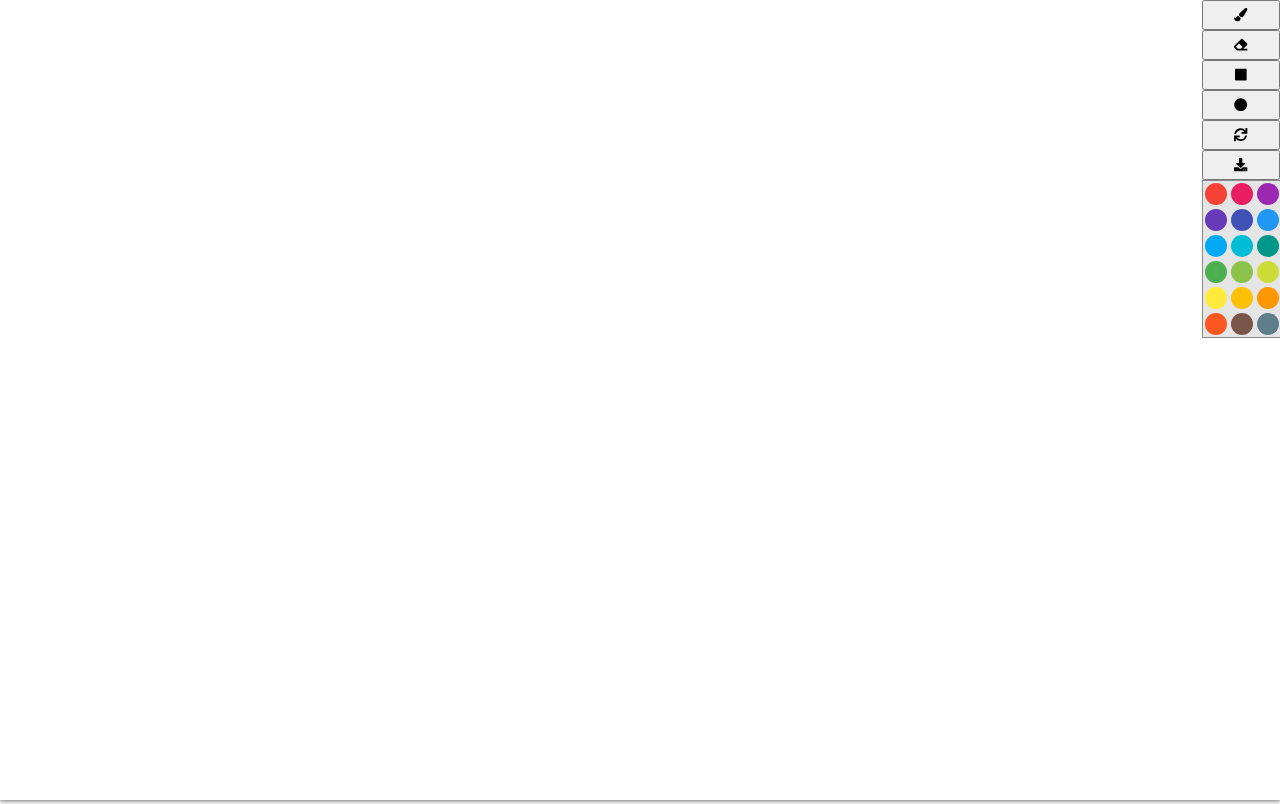
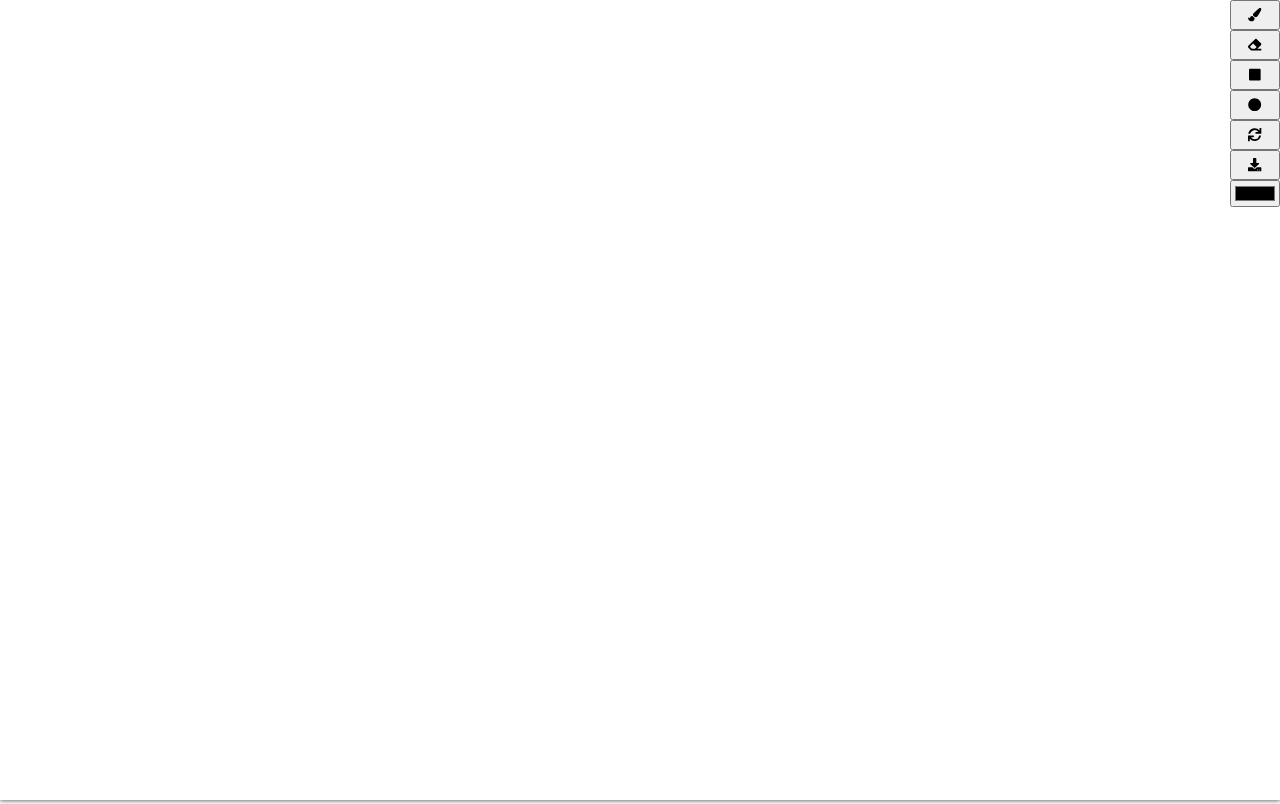
Before and after one commit to srm-kzilla/react-painter, a React (Create React App) app: page / in a window 1280 px wide. Built offline with nearby package versions, Linux system fonts and the light colour scheme.

Commit message:
feat : used input color type instead of picker from react-color package

```diff
--- a/package.json
+++ b/package.json
@@ -10,9 +10,7 @@
     "@testing-library/react": "^9.5.0",
     "@testing-library/user-event": "^7.2.1",
     "@types/lodash": "^4.14.156",
-    "@types/react-color": "^3.0.4",
     "react": "^16.13.1",
-    "react-color": "^2.18.1",
     "react-dom": "^16.13.1",
     "react-scripts": "3.4.1",
     "typescript": "^3.9.5"
--- a/src/Components/CanvasComponent.tsx
+++ b/src/Components/CanvasComponent.tsx
@@ -1,5 +1,4 @@
 import React from "react";
-import { CirclePicker } from "react-color";
 import { FontAwesomeIcon } from '@fortawesome/react-fontawesome';
 import { faEraser, faCircle, faSquare, faPaintBrush, faDownload, faSync } from '@fortawesome/free-solid-svg-icons'
 
@@ -8,19 +7,16 @@ interface Point {
   y: number;
 }
 
-interface Color {
-  hex: string;
-}
 
 class CanvasComponent extends React.Component {
   state = {
-    background: "#121212",
+    color: "#121212",
     choice: "brush",
     canvas: {} as HTMLCanvasElement,
   };
 
-  handleChangeComplete = (color) => {
-    this.setState({ background: color.hex });
+  handleChangeComplete = (e) => {
+    this.setState({ color: e.target.value });
   };
 
   componentDidMount() {
@@ -119,7 +115,7 @@ class CanvasComponent extends React.Component {
             plvaly = e.clientY;
           }
           ctx.drawImage(canvasPic, 0, 0);
-          ctx.fillStyle = this.state.background;
+          ctx.fillStyle = this.state.color;
           ctx.beginPath();
           ctx.rect(
             lastPoint.x,
@@ -149,7 +145,7 @@ class CanvasComponent extends React.Component {
             plvaly = e.clientY;
           }
           ctx.drawImage(canvasPic, 0, 0);
-          ctx.fillStyle = this.state.background;
+          ctx.fillStyle = this.state.color;
           ctx.beginPath();
           ctx.arc(
             lastPoint.x,
@@ -176,7 +172,7 @@ class CanvasComponent extends React.Component {
       for (let i = 0; i < dist; i++) {
         x = lastPoint.x + Math.sin(angle) * i - 0;
         y = lastPoint.y + Math.cos(angle) * i - 0;
-        ctx.fillStyle = this.state.background;
+        ctx.fillStyle = this.state.color;
         ctx.beginPath();
         ctx.rect(x, y, 5, 5);
         ctx.fill();
@@ -212,7 +208,7 @@ class CanvasComponent extends React.Component {
           <button
             onClick={() => {
               this.setState({ choice: "brush" });
-              this.setState({ background: "#ffffff" });
+              this.setState({ color: "#ffffff" });
             }}
           >
             <FontAwesomeIcon icon={faEraser}/>
@@ -249,10 +245,7 @@ class CanvasComponent extends React.Component {
           >
             <FontAwesomeIcon icon={faDownload}/>
           </button>
-          <CirclePicker
-            color={this.state.background}
-            onChangeComplete={this.handleChangeComplete}
-          />
+          <input type="color" onChange={this.handleChangeComplete}/>
         </div>
       </React.Fragment>
     );
```
